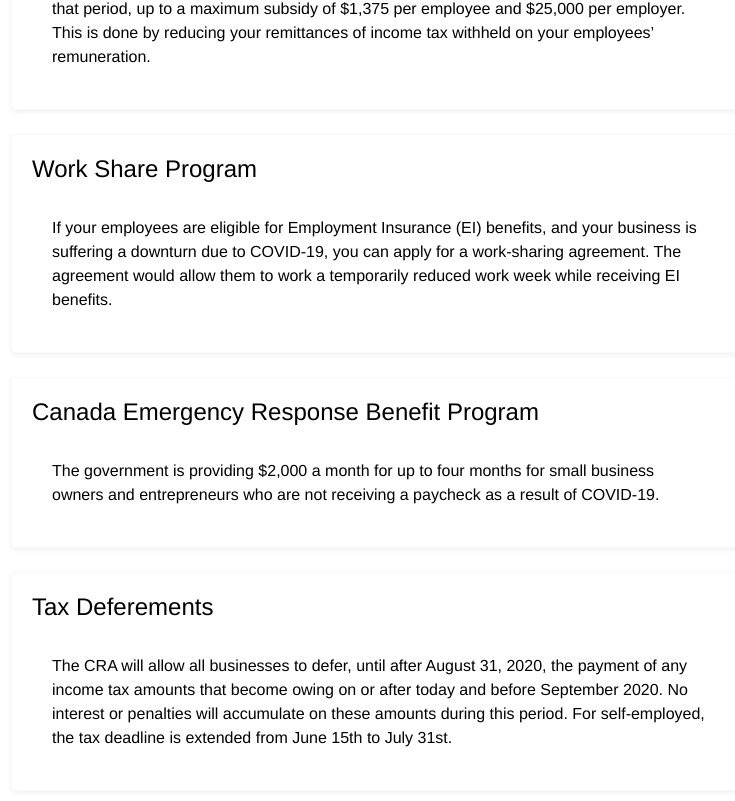
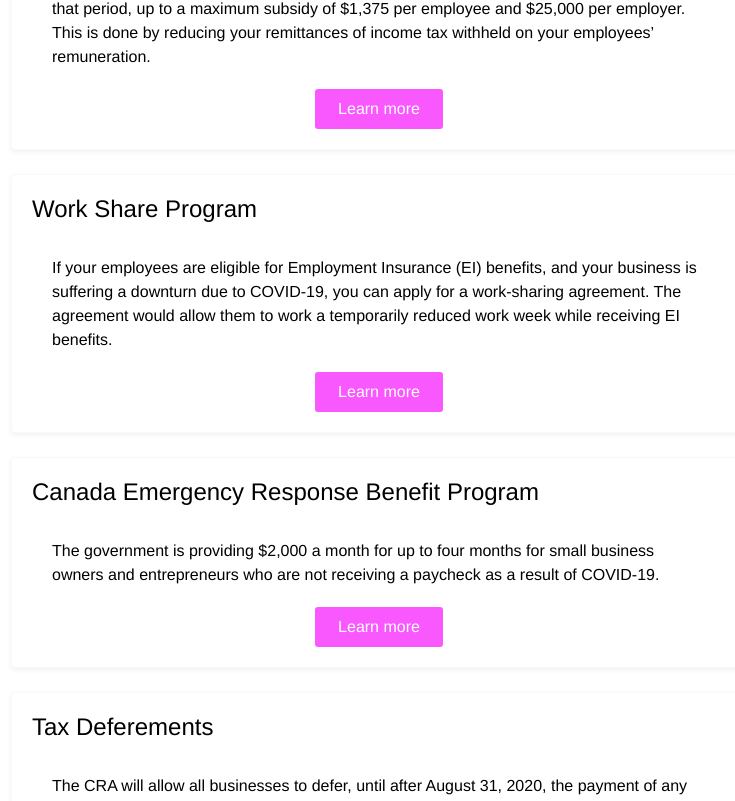
Before and after one commit to COVIDImpact/CovidImpact, a Vue app in the folder app/: page /financial-aid in a window 1280 px wide. Shown: the part 438-1239 px from the top of the page, without its empty margins (261-996 px from the left). Built offline with nearby package versions, Linux system fonts and the light colour scheme.

Commit message:
added styles to aid section + cta

```diff
--- a/app/src/components/AidItem.vue
+++ b/app/src/components/AidItem.vue
@@ -9,7 +9,7 @@
       >
         <b-card
           border-variant="light"
-          class="aid-con__box-shadow aid-card-animation"
+          class="aid-bcard aid-con__box-shadow aid-card-animation"
           footer-bg-variant="white"
           title="Wage Subsidy Program"
         >
@@ -21,15 +21,14 @@
             This is done by reducing your remittances of income tax withheld on
             your employees’ remuneration.
           </b-card-body>
+          <div class="aid-cta">Learn more</div>
         </b-card>
       </a>
       <br />
-      <a
-        href="https://www.canada.ca/en/employment-social-development/services/work-sharing.html"
-      >
+      <a href="https://www.canada.ca/en/employment-social-development/services/work-sharing.html">
         <b-card
           border-variant="light"
-          class="aid-con__box-shadow aid-card-animation"
+          class="aid-bcard aid-con__box-shadow aid-card-animation"
           footer-bg-variant="white"
           title="Work Share Program"
         >
@@ -40,6 +39,7 @@
             allow them to work a temporarily reduced work week while receiving
             EI benefits.
           </b-card-body>
+          <div class="aid-cta">Learn more</div>
         </b-card>
       </a>
       <br />
@@ -48,7 +48,7 @@
       >
         <b-card
           border-variant="light"
-          class="aid-con__box-shadow aid-card-animation"
+          class="aid-bcard aid-con__box-shadow aid-card-animation"
           footer-bg-variant="white"
           title="Canada Emergency Response Benefit Program"
         >
@@ -57,6 +57,7 @@
             small business owners and entrepreneurs who are not receiving a
             paycheck as a result of COVID-19.
           </b-card-body>
+          <div class="aid-cta">Learn more</div>
         </b-card>
       </a>
       <br />
@@ -65,7 +66,7 @@
       >
         <b-card
           border-variant="light"
-          class="aid-con__box-shadow aid-card-animation"
+          class="aid-bcard aid-con__box-shadow aid-card-animation"
           footer-bg-variant="white"
           title="Tax Deferements"
         >
@@ -76,6 +77,8 @@
             accumulate on these amounts during this period. For self-employed,
             the tax deadline is extended from June 15th to July 31st.
           </b-card-body>
+          <div class="aid-cta">Learn more</div>
+
           <!-- <template v-slot:footer>
           <b-button
             href="https://www.canada.ca/en/department-finance/news/2020/03/canadas-covid-19-economic-response-plan-support-for-canadians-and-businesses.html#Extension_of_Deadline"
@@ -83,7 +86,7 @@
             class="aid-btn"
             >Learn More</b-button
           >
-        </template> -->
+          </template>-->
         </b-card>
       </a>
       <br />
@@ -92,7 +95,7 @@
       >
         <b-card
           border-variant="light"
-          class="aid-con__box-shadow aid-card-animation"
+          class="aid-bcard aid-con__box-shadow aid-card-animation"
           footer-bg-variant="white"
           title="Business Credit Availability Program"
         >
@@ -104,6 +107,8 @@
             Crown corporations, will work closely with private sector lenders to
             improve access to financing for Canadian businesses.
           </b-card-body>
+          <div class="aid-cta">Learn more</div>
+
           <!-- <template v-slot:footer>
           <b-button
             href="https://www.canada.ca/en/department-finance/programs/financial-sector-policy/business-credit-availability-program.html"
@@ -111,7 +116,7 @@
             class="aid-btn"
             >Learn More</b-button
           >
-        </template> -->
+          </template>-->
         </b-card>
       </a>
       <!-- </b-card-group> -->
@@ -132,6 +137,20 @@
 </script>
 
 <style scoped>
+.aid-cta {
+  width: 8em;
+  background-color: #f958ff;
+  padding: 0.5em;
+  border-radius: 3px;
+  color: white;
+  text-align: center;
+  margin: 0 auto;
+  transition: all 0.3s cubic-bezier(0.05, 0.03, 0.35, 1);
+}
+.aid-cta:hover {
+  box-shadow: 0 7px 14px 0 rgba(50, 50, 93, 0.1),
+    0 3px 6px 0 rgba(0, 0, 0, 0.08), inset 0 0 1px 0 rgba(0, 0, 0, 0.06);
+}
 .bcard {
   width: 50%;
   margin: 0 auto; /* Added */
@@ -158,24 +177,27 @@
 }
 
 .aid-card-animation {
-  transition: transform 0.2s; /* Animation */
+  transition: all 0.3s cubic-bezier(0.05, 0.03, 0.35, 1);
 }
 
-.aid-card-animation:hover {
+/* .aid-card-animation:hover {
+  transform: scale(1.1);
+} */
+
+.hero_con--icon2 {
+  transition: all 0.3s cubic-bezier(0.05, 0.03, 0.35, 1);
+}
+
+/* .hero_con--icon1:hover {
   transform: scale(
     1.1
-  ); /* (150% zoom - Note: if the zoom is too large, it will go outside of the viewport) */
-}
+  ); /* (150% zoom - Note: if the zoom is too large, it will go outside of the viewport)
+} */
 
-.hero_con--icon2 {
-  width: 100%;
-  transition: transform 0.2s; /* Animation */
-}
-
-.hero_con--icon1:hover {
-  transform: scale(
-    1.1
-  ); /* (150% zoom - Note: if the zoom is too large, it will go outside of the viewport) */
+.aid-bcard {
+  display: flex;
+  flex-direction: column;
+  transition: all 0.3s cubic-bezier(0.05, 0.03, 0.35, 1);
 }
 
 .aid-btn {
--- a/app/src/components/NewsList.vue
+++ b/app/src/components/NewsList.vue
@@ -9,7 +9,7 @@
       <div class="text-center">
         <b-card-group columns>
           <div v-for="(item, index) in items" :key="index">
-            <b-card :img-src="item.urlToImage" :title="item.title">
+            <b-card class="news-item" :img-src="item.urlToImage" :title="item.title">
               <b-card-text>{{ item.description }}</b-card-text>
               <template v-slot:footer>
                 <span class="float-left">
@@ -94,8 +94,8 @@
 }
 
 .news-item {
-  /* width: 100%;
-  margin-bottom: 4em; */
+  /* width: 100%; */
+  margin-bottom: 4em;
 }
 
 @media screen and (min-width: 768px) {
```
